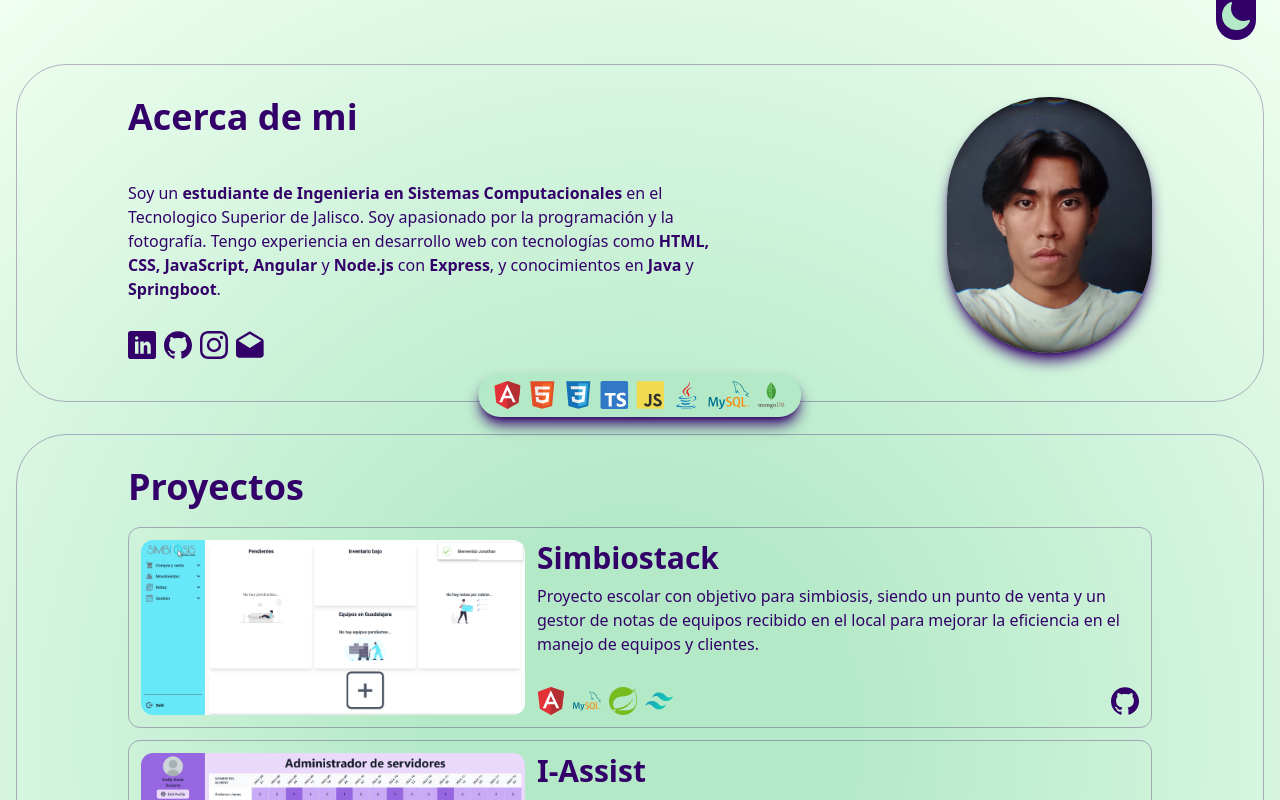
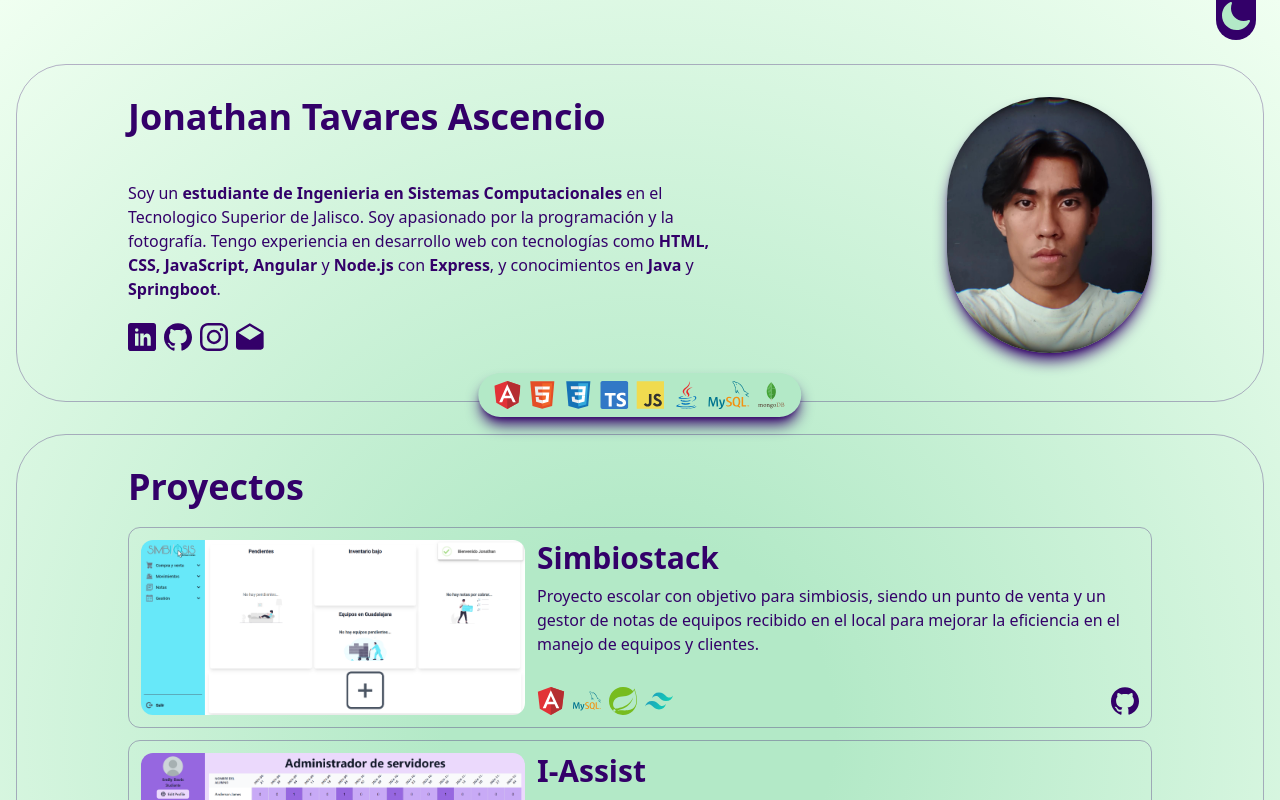
Before and after one commit to Jony372/portfolio, an Angular app: page / in a window 1280 px wide. Shown: the top 800 px of the page. Built offline with nearby package versions, Linux system fonts and the light colour scheme.

Commit message:
Mejor diseño

```diff
--- a/src/app/about-me/about-me.component.html
+++ b/src/app/about-me/about-me.component.html
@@ -1,8 +1,8 @@
 <div class="relative flex justify-center border border-opacity-30 dark:border-opacity-30 border-primary1 rounded-[50px] p-8 dark:border-secondary1 mb-8">
   <div class="flex flex-col-reverse md:flex-row items-center justify-between max-w-5xl">
-    <article class="w-3/5 h-full text-primary1 dark:text-secondary1 md:self-start flex flex-col mb-3 md:mb-0 text-center md:text-start justify-between md:pb-2">
+    <article class="md:w-3/5 h-full text-primary1 dark:text-secondary1 md:self-start flex flex-col mb-3 md:mb-0 text-center md:text-start justify-between md:pb-2">
       <div>
-        <h1 class="text-4xl font-bold pb-5 md:mb-6">Acerca de mi</h1>
+        <h1 class="text-4xl font-bold pb-5 md:mb-6">Jonathan Tavares Ascencio</h1>
         <p>
           Soy un <span class="font-bold">estudiante de Ingenieria en Sistemas Computacionales</span>
           en el Tecnologico Superior de Jalisco. Soy apasionado por la programación y la fotografía.
@@ -12,7 +12,7 @@
           y conocimientos en <span class="font-bold">Java</span> y <span class="font-bold">Springboot</span>.
         </p>
       </div>
-      <aside class="flex items-center justify-center gap-2 self-start justify-self-end h-8">
+      <aside class="flex items-center justify-center gap-2 self-start justify-self-end h-8 w-full md:w-auto my-2">
         <a class="h-7 hover:mb-1 transition-all" [href]="linkedin" target="_blank">
           <svg xmlns="http://www.w3.org/2000/svg" class="h-full" viewBox="0 0 16 16"><path fill="currentColor" d="M14.5 0h-13C.675 0 0 .675 0 1.5v13c0 .825.675 1.5 1.5 1.5h13c.825 0 1.5-.675 1.5-1.5v-13c0-.825-.675-1.5-1.5-1.5zM6 13H4V6h2v7zM5 5a1 1 0 1 1 0-2a1 1 0 1 1 0 2zm8 8h-2V9a1 1 0 1 0-2 0v4H7V6h2v1.241C9.412 6.675 10.044 6 10.75 6C11.994 6 13 7.119 13 8.5V13z"/></svg>
         </a>
--- a/src/styles.css
+++ b/src/styles.css
@@ -1,3 +1,33 @@
 @tailwind base;
 @tailwind components;
 @tailwind utilities;
+
+*::-webkit-scrollbar {
+  height: 10px;
+  width: 10px;
+}
+*::-webkit-scrollbar-track {
+  border-radius: 8px;
+  background-color: #f8fffa;
+}
+
+*::-webkit-scrollbar-track:hover {
+  background-color: #f8fffa;
+}
+
+*::-webkit-scrollbar-track:active {
+  background-color: #f8fffa;
+}
+
+*::-webkit-scrollbar-thumb {
+  border-radius: 5px;
+  background-color: #b3e9c7;
+}
+
+*::-webkit-scrollbar-thumb:hover {
+  background-color: #b3e9c7;
+}
+
+*::-webkit-scrollbar-thumb:active {
+  background-color: #b3e9c7;
+}
```
